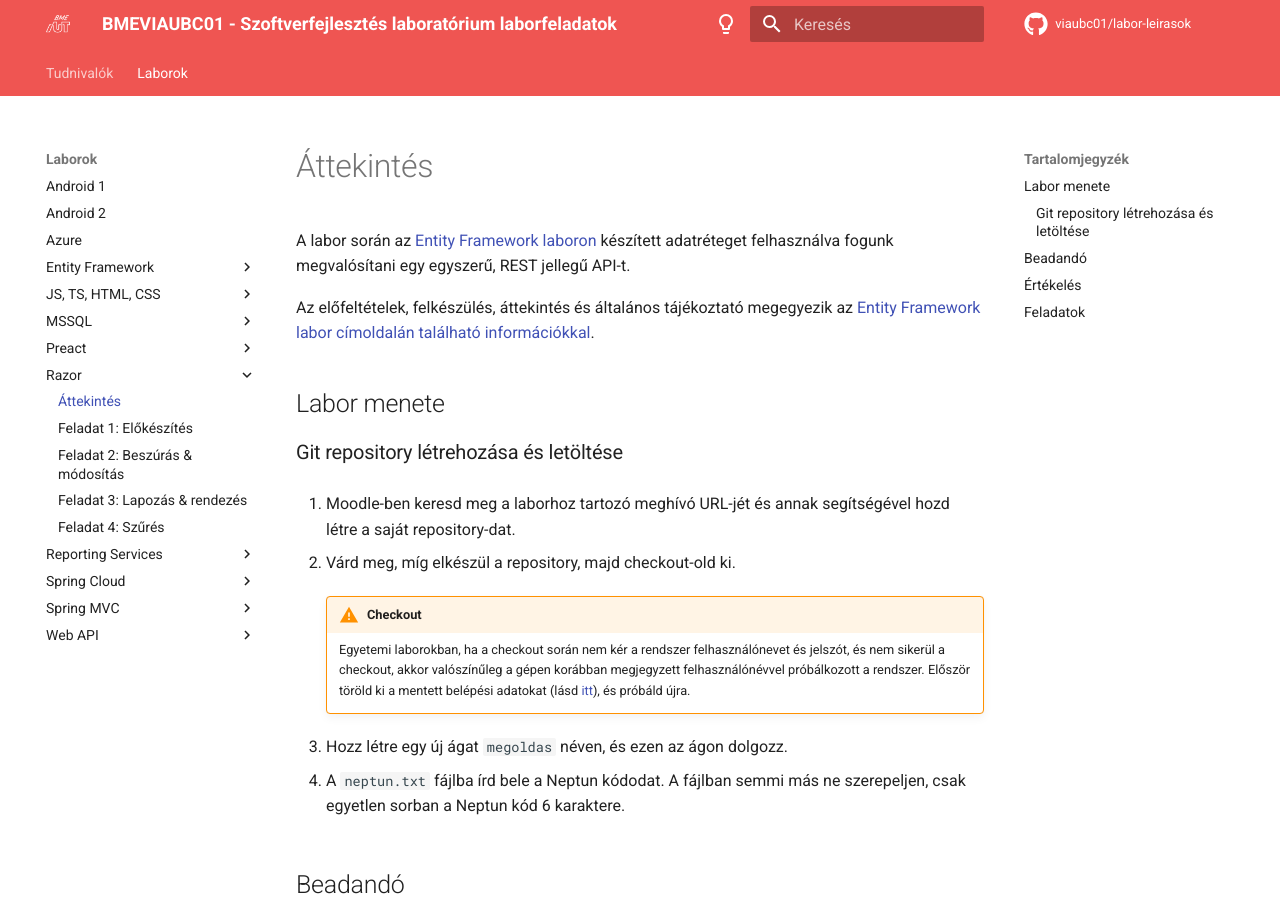
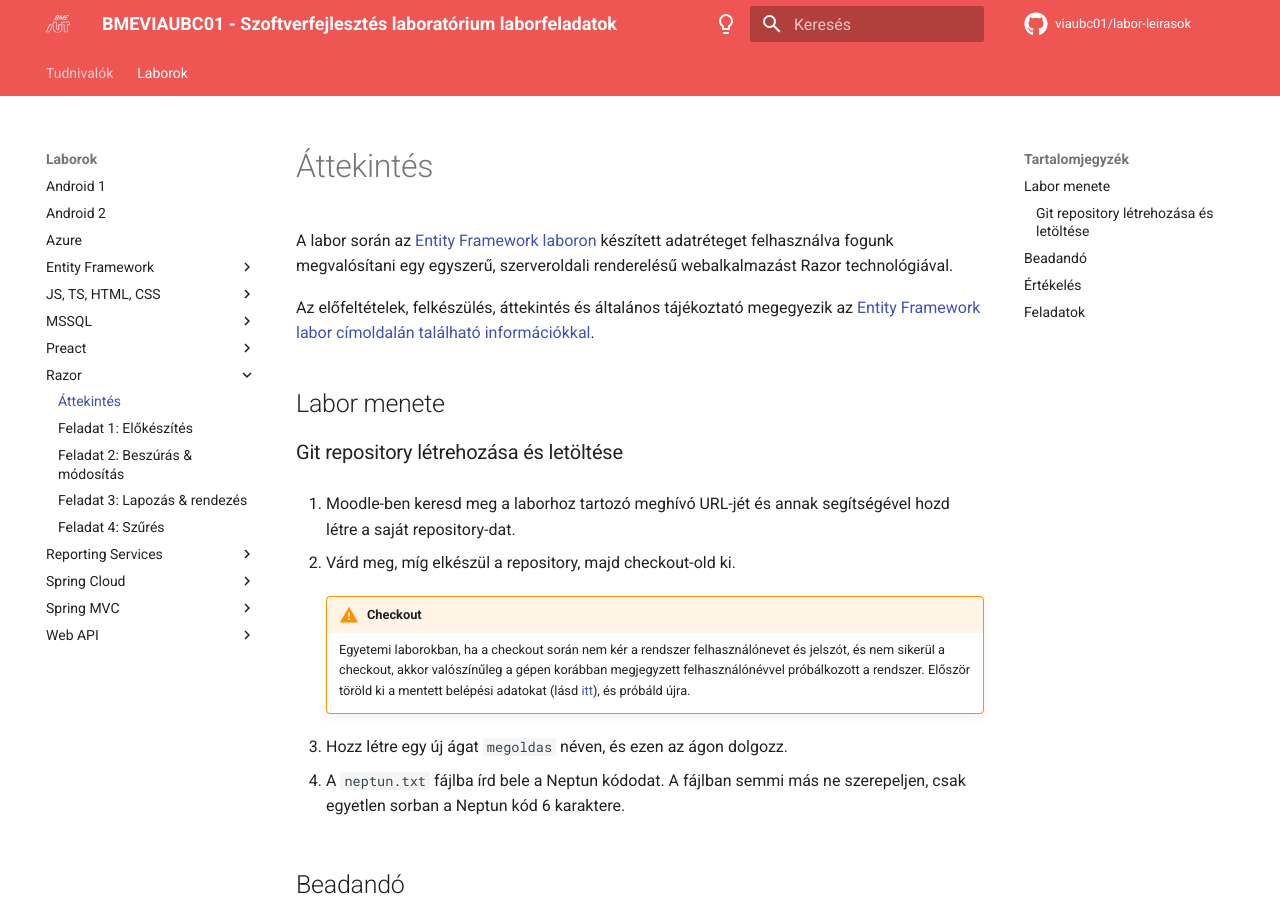
Before and after one commit to VIAUBC01/labor-leirasok, an MkDocs documentation site: the page built from docs/laborok/razor/index.md, in a window 1280 px wide and 900 px high. Built offline with MkDocs 1.6.1 and Material for MkDocs 9.7.7, drawn with Linux system fonts in a browser that asks for light colours; comment, search, counter and statistics services are not loaded.

Commit message:
Update docs/laborok/razor/index.md
Co-authored-by: Copilot <175728472+Copilot@users.noreply.github.com>

```diff
--- a/docs/laborok/razor/index.md
+++ b/docs/laborok/razor/index.md
@@ -1,6 +1,6 @@
 # Áttekintés
 
-A labor során az [Entity Framework laboron](../ef) készített adatréteget felhasználva fogunk megvalósítani egy egyszerű, REST jellegű API-t.
+A labor során az [Entity Framework laboron](../ef) készített adatréteget felhasználva fogunk megvalósítani egy egyszerű, szerveroldali renderelésű webalkalmazást Razor technológiával.
 
 Az előfeltételek, felkészülés, áttekintés és általános tájékoztató megegyezik az [Entity Framework labor címoldalán található információkkal](../ef).
 
```
